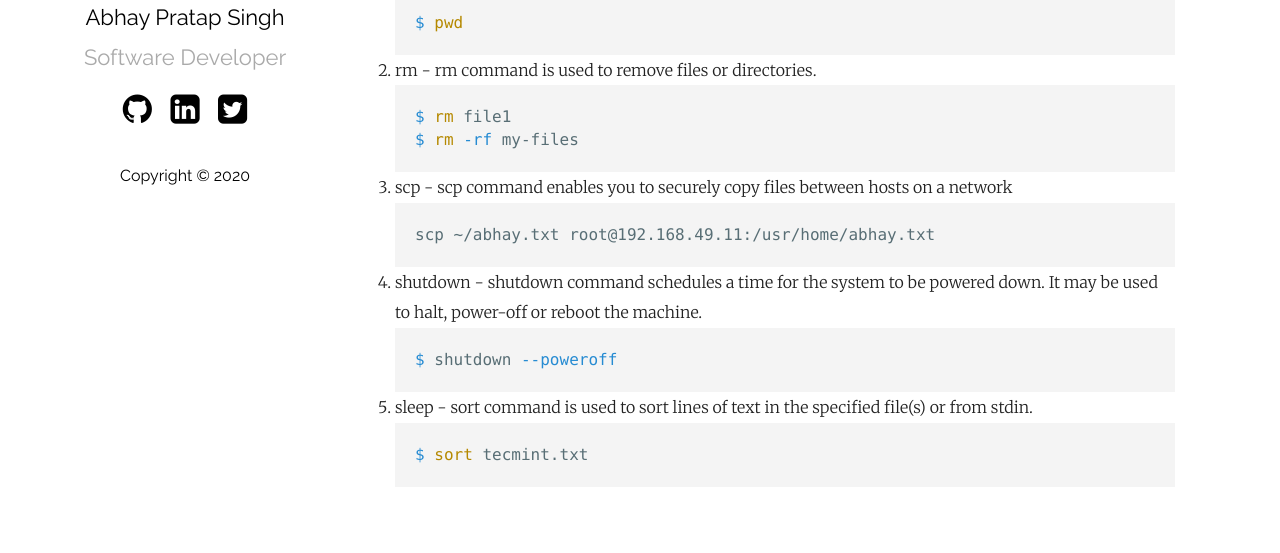
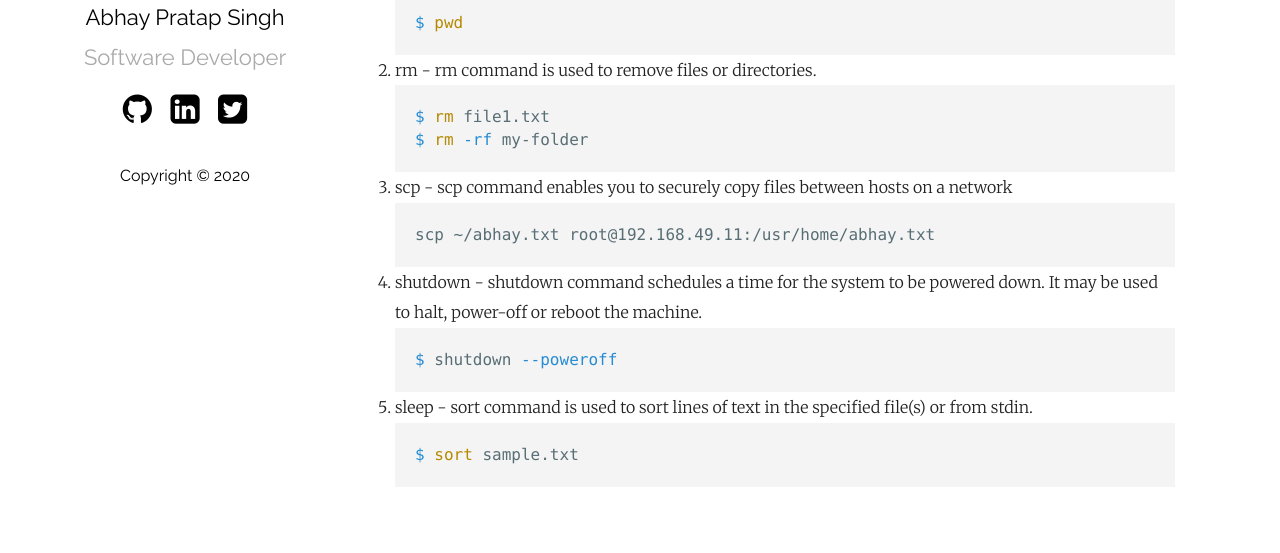
Before and after one commit to abhi15sep/devops-blog, a Jekyll site: the page built from _posts/2020-05-16-basic-linux-commands.markdown, in a window 1280 px wide and 1187 px high. Shown: the part 488-1041 px from the top of the window. Built offline with Jekyll 4.4.1, drawn with Linux system fonts in a browser that asks for light colours; nearby versions of some CDN libraries; comment, search, counter and statistics services are not loaded.

Commit message:
linux basic commands

````diff
--- a/_posts/2020-05-16-basic-linux-commands.markdown
+++ b/_posts/2020-05-16-basic-linux-commands.markdown
@@ -22,8 +22,8 @@ $ pwd
 
 2. rm - rm command is used to remove files or directories.
 ```bash
-$ rm file1
-$ rm -rf my-files
+$ rm file1.txt
+$ rm -rf my-folder
 ```
 
 3. scp - scp command enables you to securely copy files between hosts on a network
@@ -38,5 +38,5 @@ $ shutdown --poweroff
 
 5. sleep - sort command is used to sort lines of text in the specified file(s) or from stdin.
 ```bash
-$ sort tecmint.txt
+$ sort sample.txt
 ```
````
